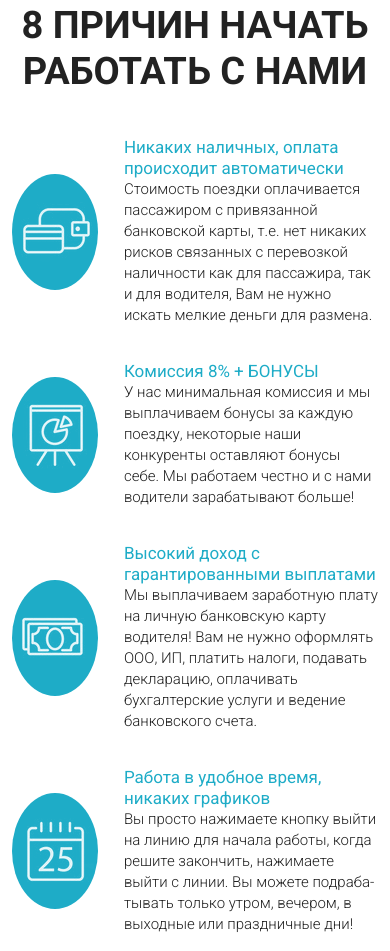
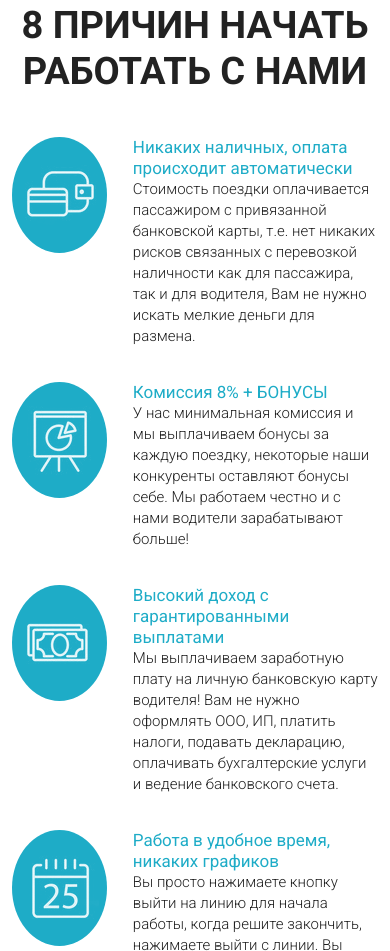
Before and after one commit to Xstape/webdev, a plain HTML site: page Uber/src/index.html in a window 390 px wide. Shown: the part 1308-2259 px from the top of the page. Drawn offline with Linux system fonts and the light colour scheme.

Commit message:
fixed adapt sec2

```diff
--- a/Uber/src/sass/_general.sass
+++ b/Uber/src/sass/_general.sass
@@ -145,7 +145,7 @@ nav
 		color: $main-color
 		font-size: 17px
 		font-weight: 400
-    &_text
+	&_text
 		color: #202020
 		font-size: 15px
 		font-weight: 300
--- a/Uber/src/sass/_media.sass
+++ b/Uber/src/sass/_media.sass
@@ -8,7 +8,7 @@
         &_header
             font-size: 50px
     .reasons
-        &_block
+        &_item
             align-items: start
         &_descr
             width: 300px
```
Also changed, not shown: Uber/src/css/style.min.css, 1 other file.
